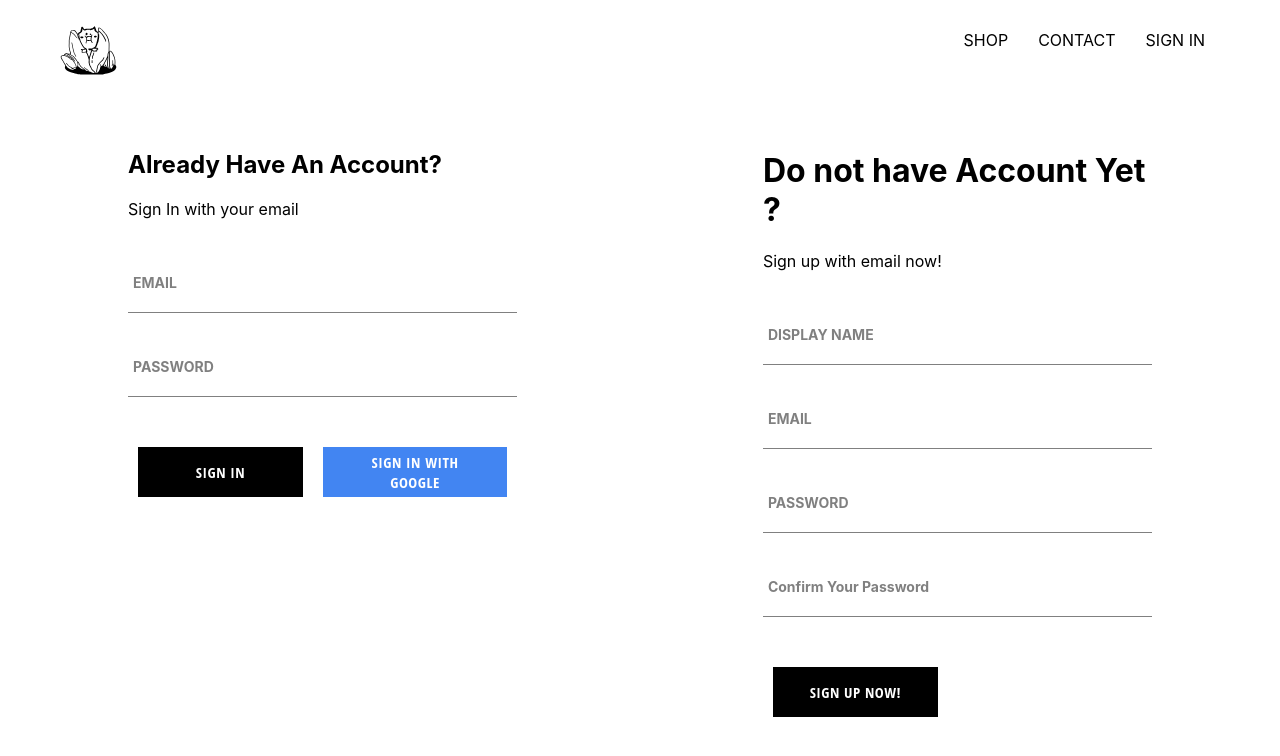
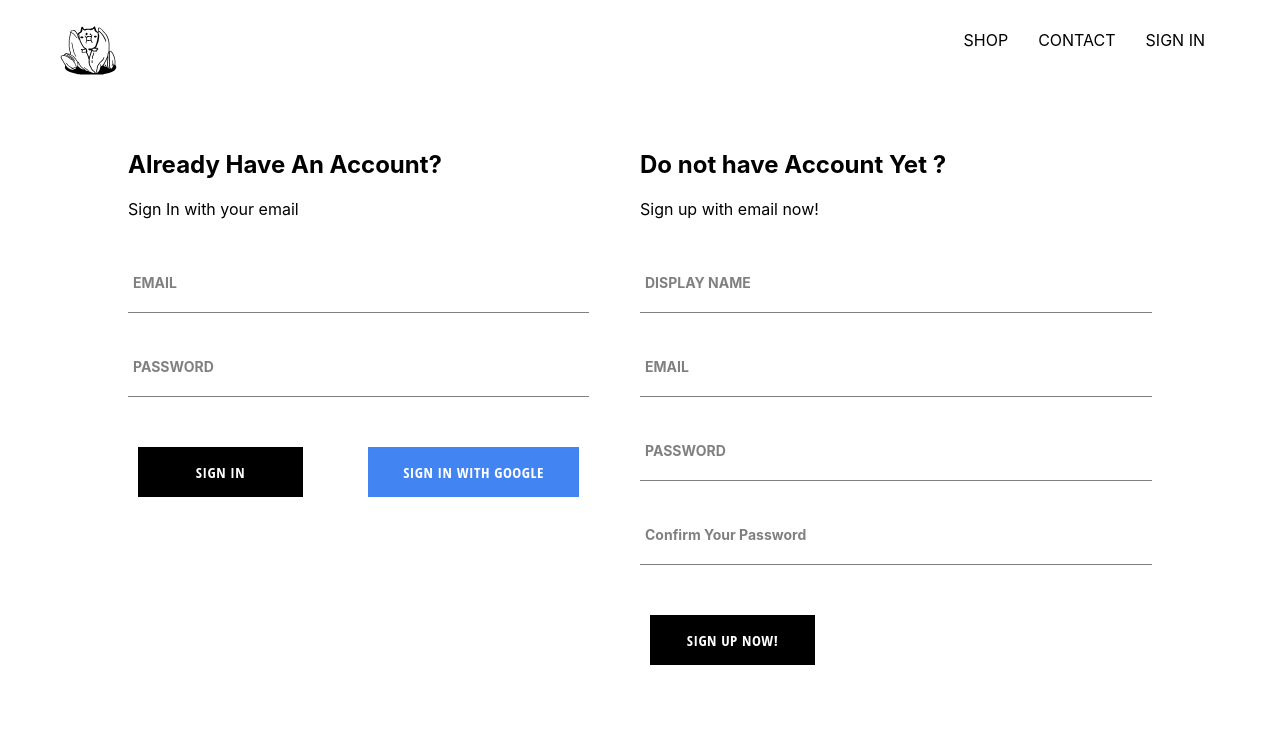
Before and after one commit to w8896699/Practice-app, a React (Create React App) app: page /signin in a window 1280 px wide. Shown: the top 756 px of the page. Built offline with nearby package versions, Linux system fonts and the light colour scheme; no server answers.

Commit message:
sign in with email

```diff
--- a/src/App.js
+++ b/src/App.js
@@ -10,7 +10,7 @@ import { auth, createUserProfileDocument } from './firebase/filrebase.util';
 export const App = () => {
   const [curUser, setCurUser] = useState(null);
 
-  useEffect(() => (
+  useEffect(() => {
     auth.onAuthStateChanged(async (userAuth) => {
       if (userAuth) { // only if user is login in (for now with google)
         const userRef = await createUserProfileDocument(userAuth);
@@ -21,12 +21,13 @@ export const App = () => {
             ...snapShot.data(),
           });
         });
+      } else {
+        setCurUser(userAuth); // this is for set back our user to null
       }
-      setCurUser(userAuth); // this is for set back our user to null
-    })
-  ), []);// 这里useEffect我没有把curUser设置为触发条件,具体原因我也没搞懂, 所以按我目前的理解,这个useEffect不会被触发才对,但他就是会被触发....
+    });
+  }, []);// 这里useEffect我没有把curUser设置为触发条件,具体原因我也没搞懂, 所以按我目前的理解,这个useEffect不会被触发才对,但他就是会被触发....
 
-  console.log('curUser', curUser);
+
   return (
     <div className="App">
       <Header currentSession={curUser} />
--- a/src/components/cards-container/item-cards-container.component.js
+++ b/src/components/cards-container/item-cards-container.component.js
@@ -47,7 +47,7 @@ class CardsContainerDefault extends React.Component {
       <div className="directory-menu">
         {
           sections.map(({
-             id, ...otherSectionProps
+            id, ...otherSectionProps
           }) => (
             <CategoryCard
               key={id}
--- a/src/components/sign-in/sign-in.js
+++ b/src/components/sign-in/sign-in.js
@@ -2,12 +2,22 @@ import React, { useState } from 'react';
 import './sign-in.scss';
 import { FormInput } from '../form-input/form-input.component';
 import { StyleButton } from '../styled-button/styled-button.component';
-import { signInWithGoogle } from '../../firebase/filrebase.util';
+import { signInWithGoogle, auth } from '../../firebase/filrebase.util';
 
 export const SignIn = () => {
   const [email, setEmail] = useState('');
   const [password, setPassword] = useState('');
 
+  const submitSignIn = async (event) => {
+    event.preventDefault();
+    try {
+      await auth.signInWithEmailAndPassword(email, password);
+      setEmail('');
+      setPassword('');
+    } catch (error) {
+      console.error(error);
+    }
+  };
   return (
     <div className="sign-in">
       <div className="title">
@@ -16,7 +26,7 @@ export const SignIn = () => {
 
       </div>
 
-      <form onSubmit={() => { setEmail(''); setPassword(''); }}>
+      <form onSubmit={submitSignIn}>
         <FormInput
           name="email"
           type="email"
--- a/src/components/sign-in/sign-in.scss
+++ b/src/components/sign-in/sign-in.scss
@@ -1,5 +1,5 @@
 .sign-in{
-    width: 38%;
+    width: 45%;
     display: flex;
     flex-direction: column;
 }
--- a/src/components/sign-up/sign-up.component.js
+++ b/src/components/sign-up/sign-up.component.js
@@ -26,6 +26,7 @@ export const SignUp = () => {
       await createUserProfileDocument(user, { displayName }); // wait untill this process finished and reset all state
     } catch (error) {
       // Handle Errors here.
+      // eslint-disable-next-line no-console
       console.error(error);
       // ...
     }
@@ -34,10 +35,11 @@ export const SignUp = () => {
     setPassword('');
     setConfirmPassword('');
   };
+
   return (
     <div className="sign-up">
       <div className="title">
-        <h1> Do not have Account Yet ?</h1>
+        <h2> Do not have Account Yet ?</h2>
         <span>Sign up with email now!</span>
       </div>
 
--- a/src/components/sign-up/sign-up.style.scss
+++ b/src/components/sign-up/sign-up.style.scss
@@ -1,5 +1,5 @@
 .sign-up{
-    width: 38%;
+    width: 50%;
     display: flex;
     flex-direction: column;
 
--- a/src/components/styled-button/styled-button.style.scss
+++ b/src/components/styled-button/styled-button.style.scss
@@ -7,7 +7,7 @@
         font-size: 15px;
         letter-spacing: 0.5px;
         font-family: 'Open Sans Condensed';
-        // line-height: 50px; ??? idunerstant what is this
+        line-height: 50px; //??? idunerstant what is this
 
         min-width: 165px;
         width: auto;
--- a/src/firebase/filrebase.util.js
+++ b/src/firebase/filrebase.util.js
@@ -53,7 +53,9 @@ export const createUserProfileDocument = async (userAuth, otherData) => {
 
 const provider = new firebase.auth.GoogleAuthProvider();
 provider.setCustomParameters({ prompt: 'select_account' });
+
 export const signInWithGoogle = () => (
   auth.signInWithPopup(provider)
 );
+
 export default firebase;
```
